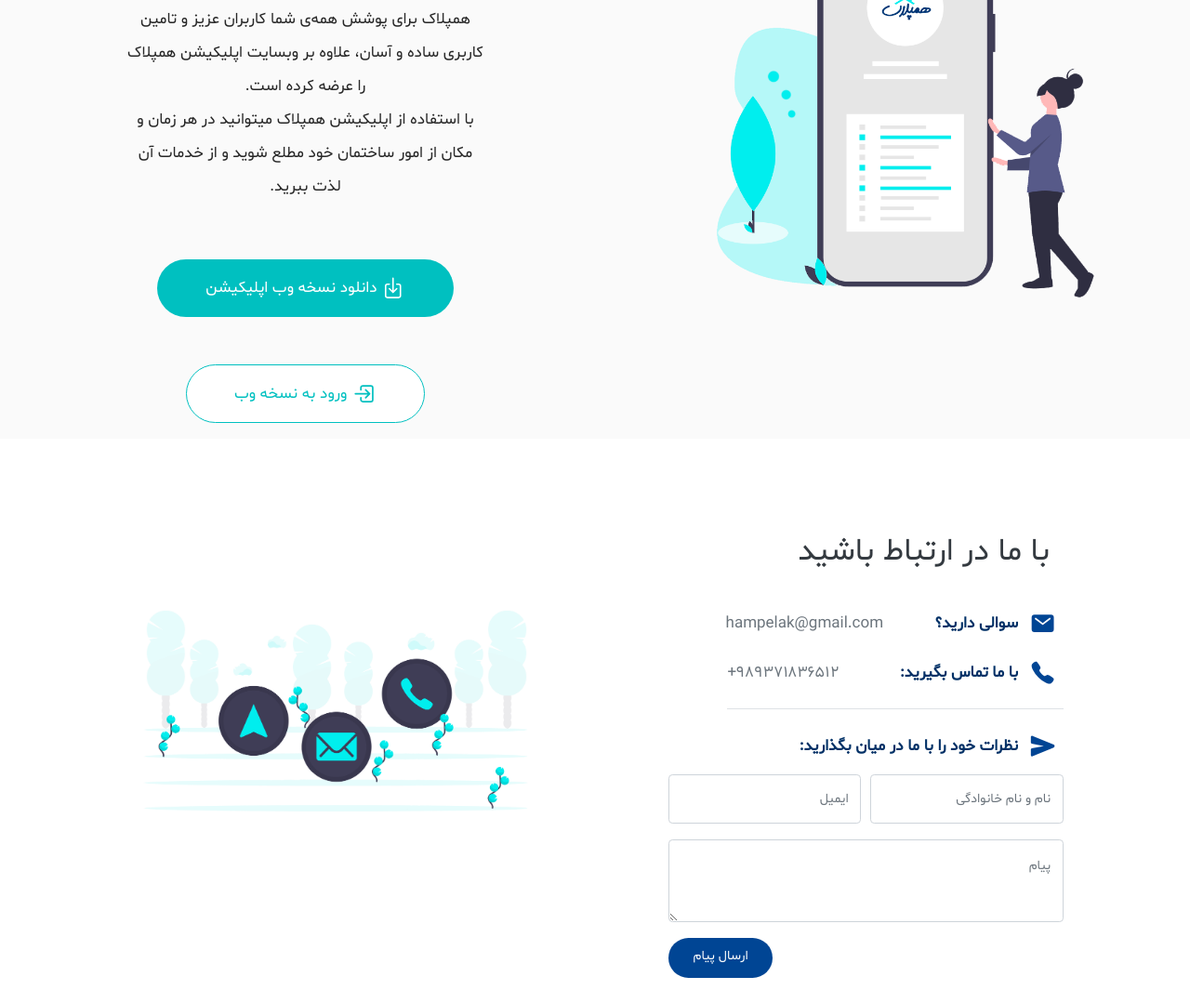
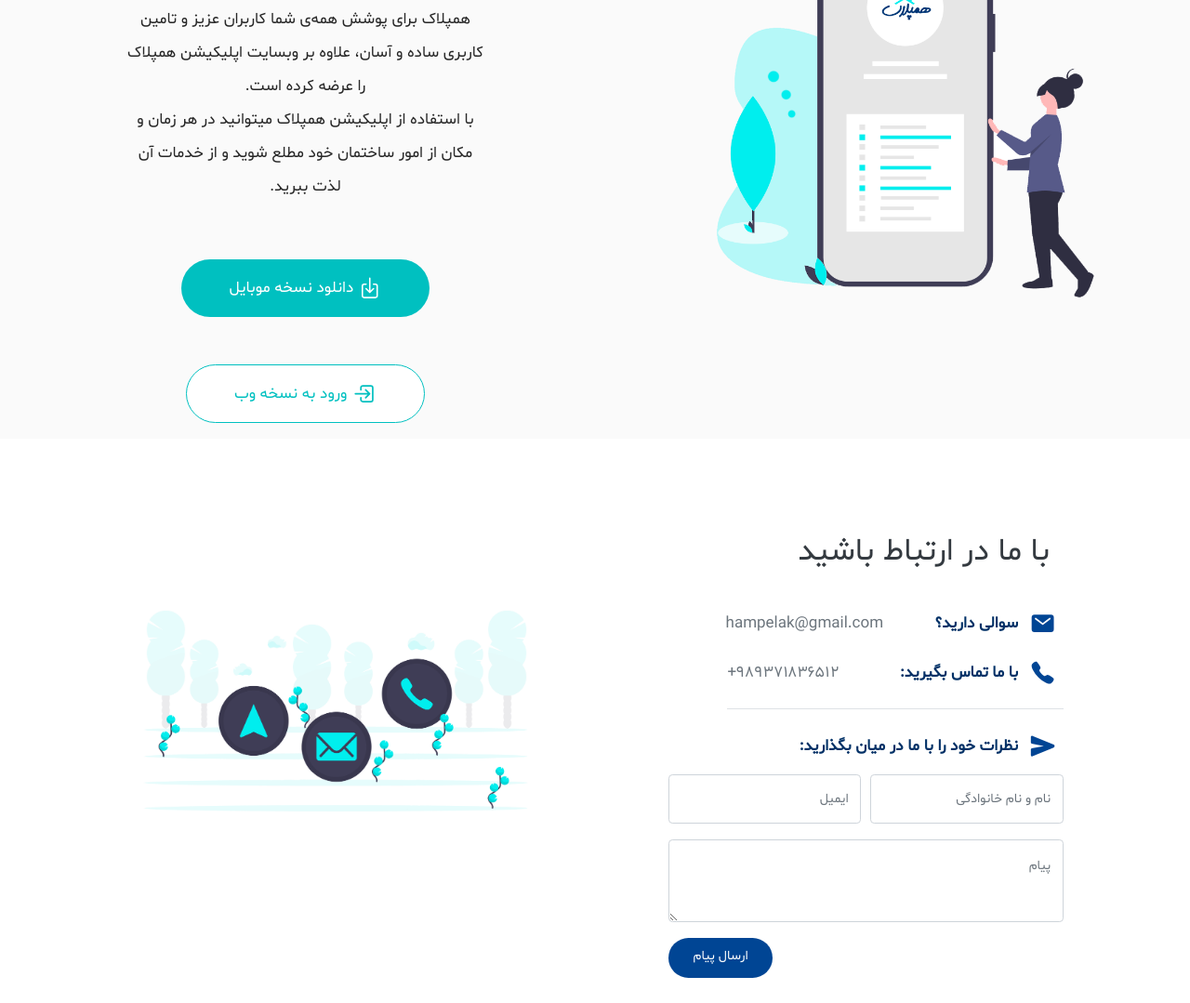
Before and after one commit to kosarfz/hampelakwebsite.github.io, a plain HTML site: page index.html in a window 1280 px wide. Shown: the part 2572-3651 px from the top of the page at 93% size. Drawn offline with nearby package versions, Linux system fonts and the light colour scheme; files whose address does not match are found by name.

Commit message:
Update index.html

```diff
--- a/index.html
+++ b/index.html
@@ -237,7 +237,7 @@
                 <div class="pt-5">
                   <a class="btn pl-5 pr-5 pt-3 pb-3 text-white fullbtn download-btn" href="#" role="button">
                   <ion-icon name="download-outline" class="" style="font-size: 1.5em; vertical-align:middle;"></ion-icon>
-                  دانلود نسخه وب اپلیکیشن
+                  دانلود نسخه موبایل
                   </a>
                 </div>
                 <div class="pt-5 download-box">
```
